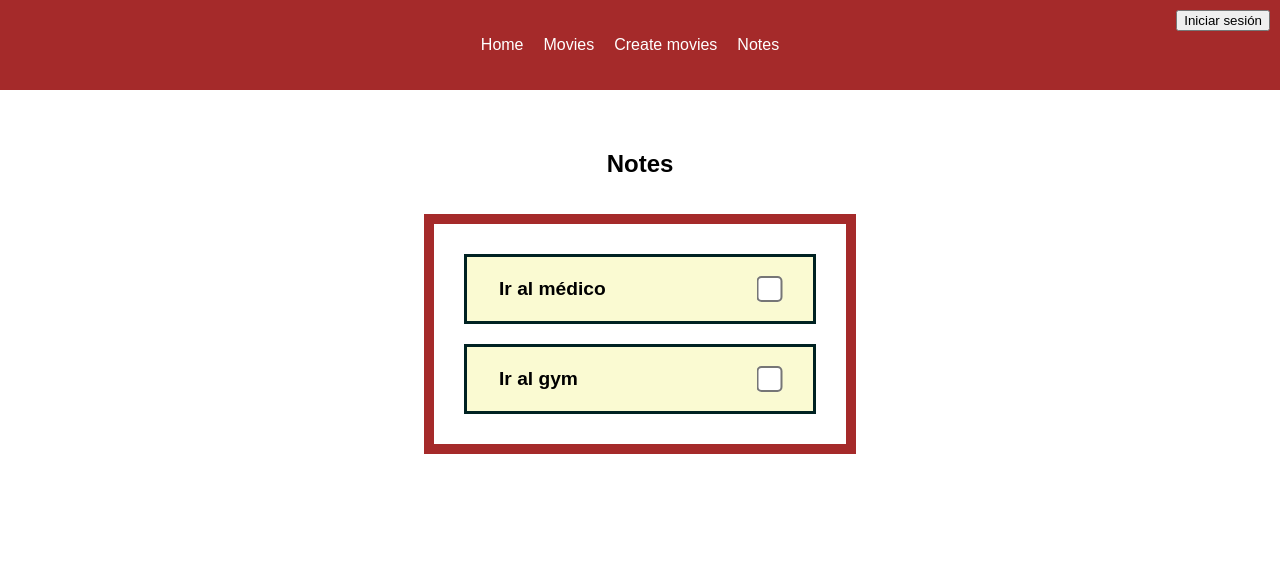
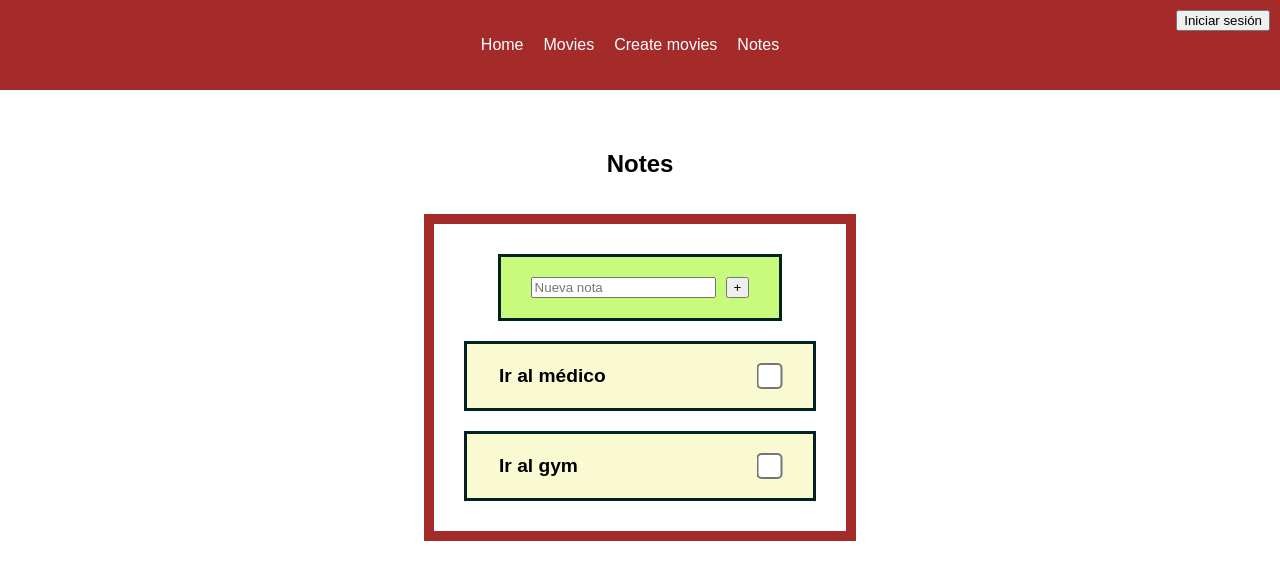
Before and after one commit to Senilliani/vue-training, a Vue app: page /notes in a window 1280 px wide. Shown: the top 580 px of the page. Built offline with nearby package versions, Linux system fonts and the light colour scheme; no server answers.

Commit message:
create component for note creation

```diff
--- a/src/stores/note.js
+++ b/src/stores/note.js
@@ -15,8 +15,21 @@ export const useNoteStore = defineStore("notes", () => {
     },
   ]);
 
+  const createId = () => {
+    return Date.now().toString(36) + Math.random().toString(36).slice(2);
+  };
+
+  const addNote = (title) => {
+    notes.value.push({
+      id: createId(),
+      title,
+      marked: false,
+    });
+  };
+
   return {
     notes,
+    addNote,
   };
 });
 
--- /dev/null
+++ b/src/views/CreateNote.vue
@@ -0,0 +1,32 @@
+<template>
+    <form class="note-form" @submit.prevent="handleSubmit">
+        <input type="text" class="note-title" placeholder="Nueva nota" v-model="description">
+        <button class="create-btn">+</button>
+    </form>
+</template>
+
+<script setup>
+import { ref } from 'vue';
+import { useNoteStore } from '../stores/note';
+
+const noteStore = useNoteStore()
+
+const description = ref("")
+
+const handleSubmit = () => {
+    noteStore.addNote(description.value)
+    description.value = ""
+}
+</script>
+
+<style scoped>
+.note-form {
+    background-color: rgba(148, 246, 0, 0.515);
+    border: 3px solid #022;
+    padding: 20px 30px;
+    display: flex;
+    justify-content: space-between;
+    transition: all 0.2s;
+    gap: 10px;
+}
+</style>
--- a/src/views/Notes.vue
+++ b/src/views/Notes.vue
@@ -5,8 +5,10 @@
             Notes
         </h2>
         <ul class="note-list">
+            <li>
+                <CreateNote />
+            </li>
             <li v-for="note in noteStore.notes" :key="note.id">
-                <!-- {{ note.title }} -->
                 <NoteCard :note="note"></NoteCard>
             </li>
         </ul>
@@ -18,6 +20,7 @@
 import HeaderComponent from '../components/HeaderComponent.vue';
 import NoteCard from '../components/NoteCard.vue';
 import { useNoteStore } from '../stores/note';
+import CreateNote from './CreateNote.vue';
 
 const noteStore = useNoteStore()
 </script>
```
